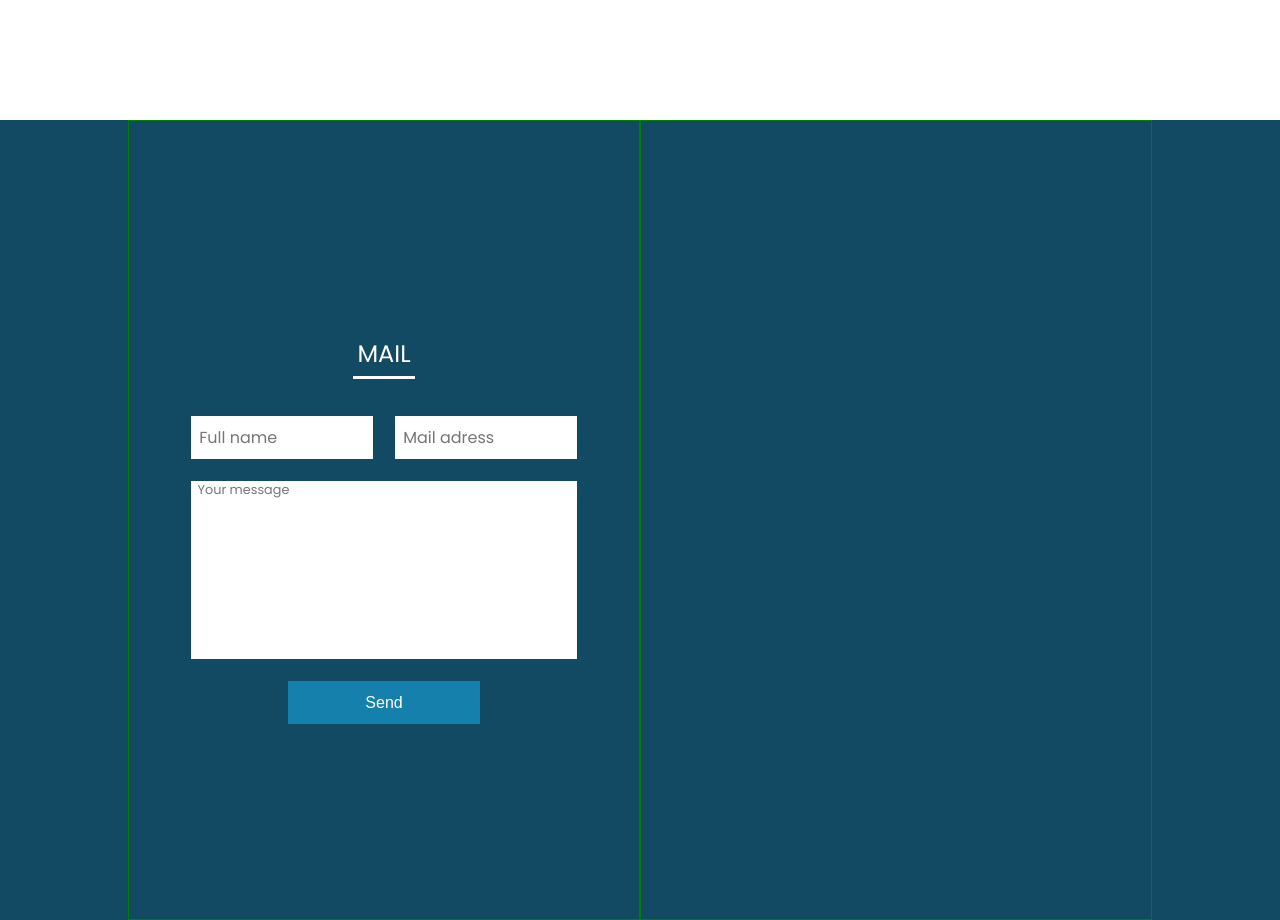
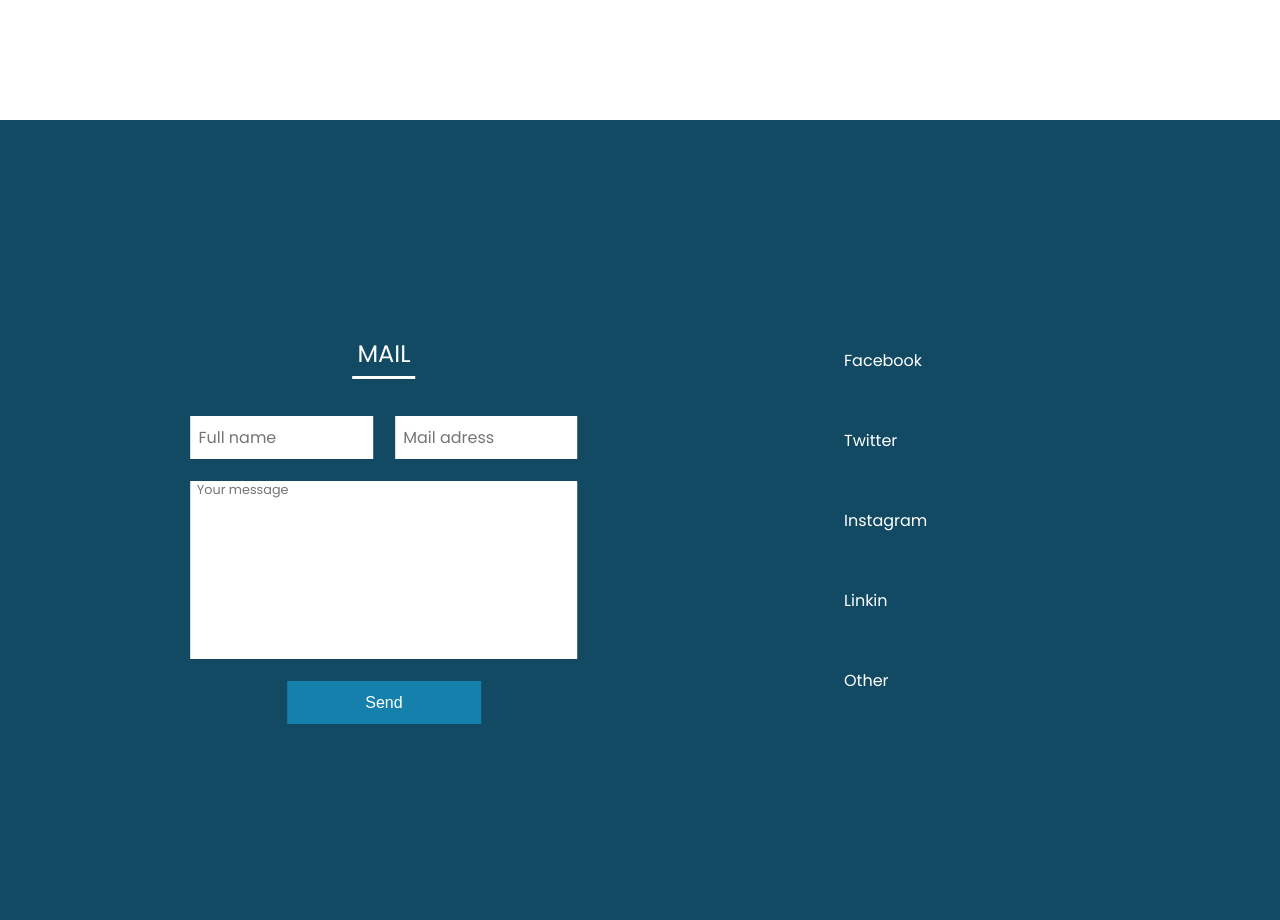
Before and after one commit to bossianofficialsite/SimplePort, a plain HTML site: page index.html in a window 1280 px wide. Shown: the part 2480-3400 px from the top of the page. Drawn offline with Linux system fonts and the light colour scheme; a web font is replaced by a local one.

Commit message:
A+ Social Icon

```diff
--- a/index.html
+++ b/index.html
@@ -210,7 +210,30 @@
                         </div>
                     </div>
                 </div>
-                <div></div>
+                <div>
+                    <div class="social-cont">
+                        <div>
+                            <div class="social-icon"></div>
+                            <div class="social-name">Facebook</div>
+                        </div>
+                        <div>
+                            <div class="social-icon"></div>
+                            <div class="social-name">Twitter</div>
+                        </div>
+                        <div>
+                            <div class="social-icon"></div>
+                            <div class="social-name">Instagram</div>
+                        </div>
+                        <div>
+                            <div class="social-icon"></div>
+                            <div class="social-name">Linkin</div>
+                        </div>
+                        <div>
+                            <div class="social-icon"></div>
+                            <div class="social-name">Other</div>
+                        </div>
+                    </div>
+                </div>
             </div>
         </div>
     </div>
--- a/style.css
+++ b/style.css
@@ -390,7 +390,6 @@ main > div {
 .contact-cont > div {
     width: 50%;
     height: 100%;
-    border: 1px solid green;
 }
 .mail-cont {
     width: 80%;
@@ -462,6 +461,51 @@ input, textarea {
     cursor: pointer;
     border: none;
 }
+.social-cont {
+    width: 45%;
+    height: 400px;
+    top: 50%;
+    left: 50%;
+    transform: translate(-50%, -50%);
+    display: flex;
+    flex-direction: column;
+}
+.social-cont > div {
+    width: 100%;
+    height: 20%;
+    cursor: pointer;
+}
+.social-cont > div:hover .social-name {
+    color: rgb(223, 66, 68);
+}
+.social-icon {
+    width: 60px;
+    height: 60px;
+    position: absolute;
+    top: 50%;
+    left: 15%;
+    transform: translate(-50%, -50%);
+}
+.social-name {
+    width: 150px;
+    height: 60px;
+    position: absolute;
+    top: 50%;
+    left: 60%;
+    transform: translate(-50%, -50%);
+    display: flex;
+    align-items: center;
+    justify-content: flex-start;
+    font: 1rem 'Poppins', sans-serif;
+    color: #fff;
+}
+
+
+
+
+
+
+
 
 
 
```
